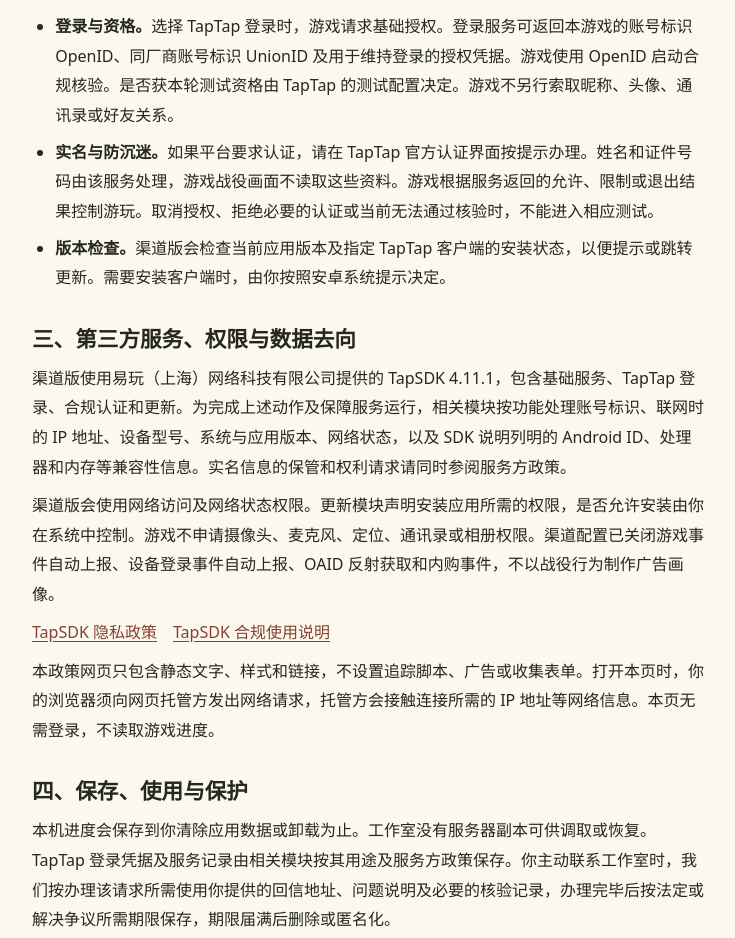
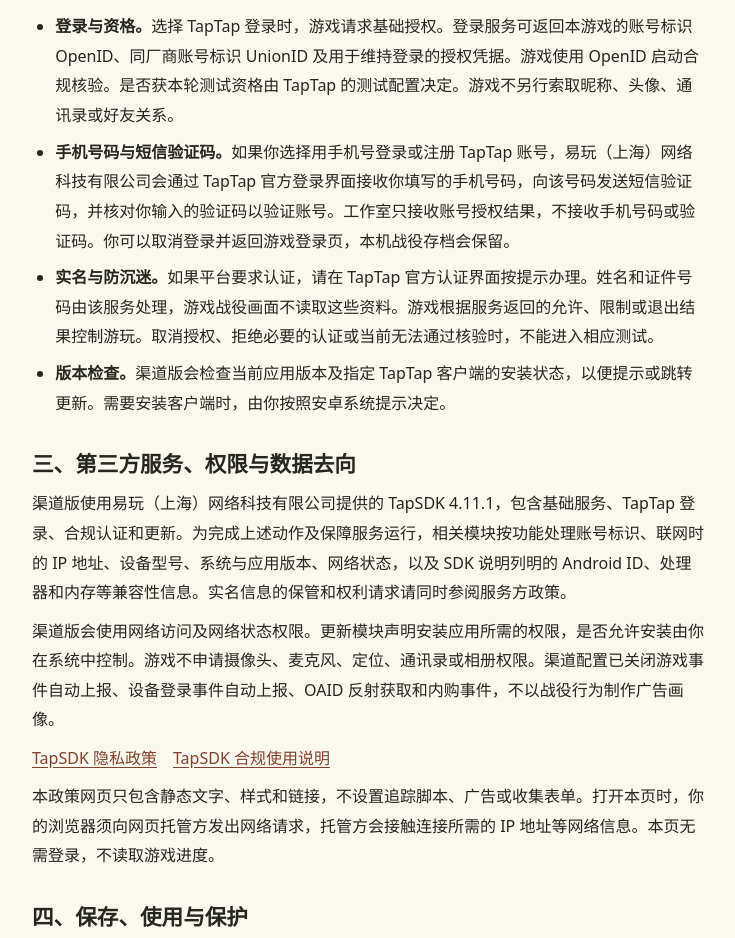
Before and after one commit to DeathWindF/yanguan-junji-privacy, a plain HTML site: page index.html in a window 1280 px wide. Shown: the part 800-1738 px from the top of the page, without its empty margins (272-1007 px from the left). Drawn offline with Linux system fonts and the light colour scheme.

Commit message:
说明 TapTap 手机号登录和短信验证码的用途

```diff
--- a/index.html
+++ b/index.html
@@ -49,6 +49,7 @@
   <p>以下说明适用于标明接入 TapTap 服务的测试包。渠道登录、测试资格、实名认证和时长核验需要联网。战役进度仍保存在本机。你可以在首次授权前阅读政策，并决定是否继续。</p>
   <ul>
     <li><strong>登录与资格。</strong>选择 TapTap 登录时，游戏请求基础授权。登录服务可返回本游戏的账号标识 OpenID、同厂商账号标识 UnionID 及用于维持登录的授权凭据。游戏使用 OpenID 启动合规核验。是否获本轮测试资格由 TapTap 的测试配置决定。游戏不另行索取昵称、头像、通讯录或好友关系。</li>
+    <li><strong>手机号码与短信验证码。</strong>如果你选择用手机号登录或注册 TapTap 账号，易玩（上海）网络科技有限公司会通过 TapTap 官方登录界面接收你填写的手机号码，向该号码发送短信验证码，并核对你输入的验证码以验证账号。工作室只接收账号授权结果，不接收手机号码或验证码。你可以取消登录并返回游戏登录页，本机战役存档会保留。</li>
     <li><strong>实名与防沉迷。</strong>如果平台要求认证，请在 TapTap 官方认证界面按提示办理。姓名和证件号码由该服务处理，游戏战役画面不读取这些资料。游戏根据服务返回的允许、限制或退出结果控制游玩。取消授权、拒绝必要的认证或当前无法通过核验时，不能进入相应测试。</li>
     <li><strong>版本检查。</strong>渠道版会检查当前应用版本及指定 TapTap 客户端的安装状态，以便提示或跳转更新。需要安装客户端时，由你按照安卓系统提示决定。</li>
   </ul>
```
